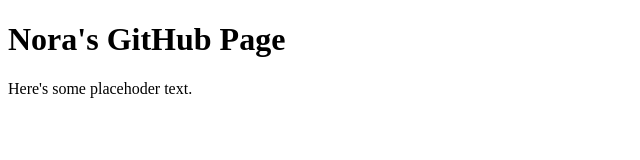
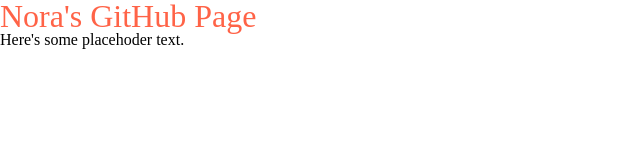
Before and after one commit to ngranahan/ngranahan.github.io, a plain HTML site: page index.html in a window 1280 px wide. Shown: the whole page, without its empty margins (0-640 px from the left). Drawn offline with Linux system fonts and the light colour scheme.

Commit message:
fixed css links

```diff
--- a/index.html
+++ b/index.html
@@ -2,8 +2,8 @@
 <html>
     <head>
         <title>Nora's GitHub Page</title>
-        <link rel="stylesheet" type="text/css" src="reset.css">
-        <link rel="stylesheet" type="text/css" src="style.css">
+        <link rel="stylesheet" type="text/css" href="reset.css">
+        <link rel="stylesheet" type="text/css" href="style.css">
     </head>
     <body>
         <h1>Nora's GitHub Page</h1>
--- a/style.css
+++ b/style.css
@@ -1,3 +1,5 @@
+
+
 h1 {
     color: tomato;
     font-size: 2em;
```
